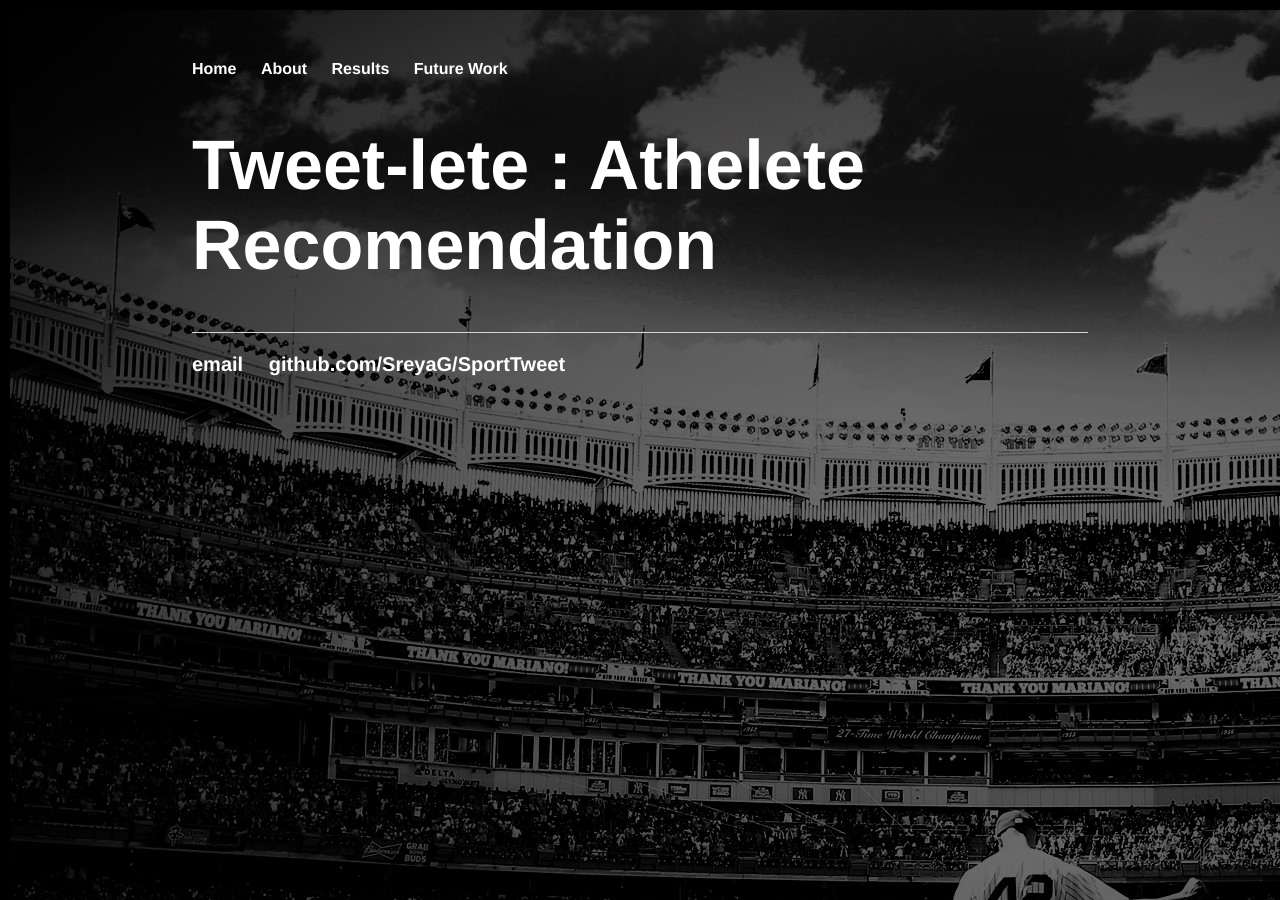
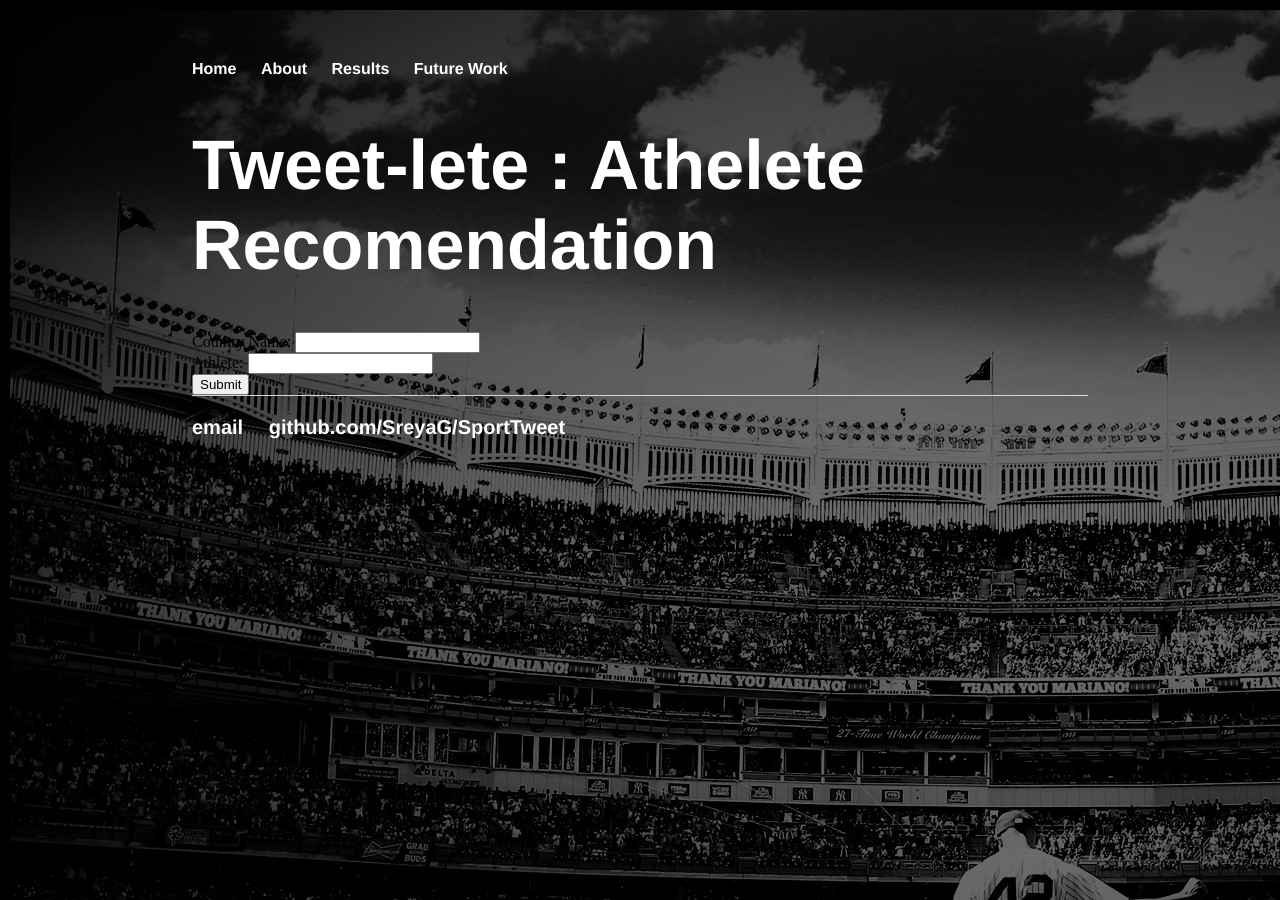
Before and after one commit to SreyaG/SportTweet, a Jekyll site: the page built from index.html, in a window 1280 px wide. Built offline with Jekyll 4.4.1, drawn with Linux system fonts in a browser that asks for light colours.

Commit message:
Update index.html

```diff
--- a/index.html
+++ b/index.html
@@ -4,6 +4,11 @@ title: Twitter Athlete
 ---
 <div class="blurb">
 	<h1><b>Tweet-lete : Athelete Recomendation</b></h1>
+	<form action="/action_page.php">
+  	Country Name: <input type="text" name="fname"><br>
+  	Athlete: <input type="text" name="fname"><br>
+  	<input type="submit" value="Submit">
+	</form>
 	<!--<h3>Mining Sentiment from Twitter Data to Observe the Role of Gender in Opinions about Athletes</h3>
 	<p> Social media has been a boon to data analysts, allowing data scientists to directly collect data from individuals.
 	Twitter has been leading at the forefront with more than 500 million tweets a day for analysis, offering opinions on politics, entertainment,
```
